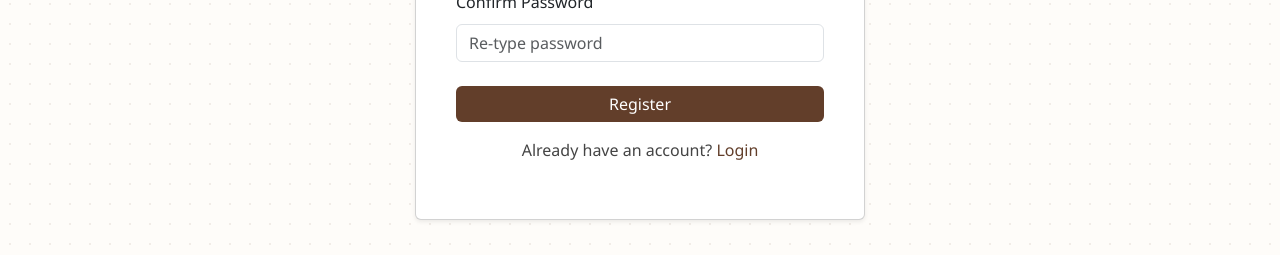
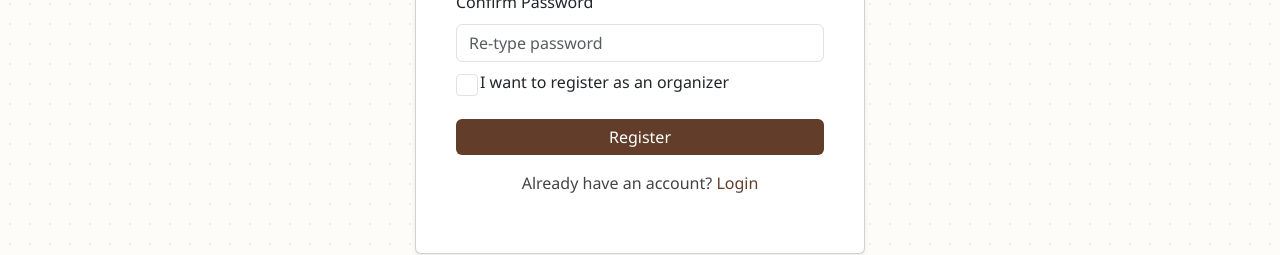
Before and after one commit to ZiadUni/gip-client, a React (Vite) app: page /register in a window 1280 px wide. Shown: the part 626-881 px from the top of the page. Built offline with nearby package versions, Linux system fonts and the light colour scheme; no server answers.

Commit message:
Add user authentication check to venue booking and update registration frontend for registering as an organizer.

```diff
--- a/src/components/Navbar.jsx
+++ b/src/components/Navbar.jsx
@@ -24,7 +24,8 @@ const AppNavbar = () => {
     { path: '/venue-booking', label: 'Book Venue' },
     { path: '/metrics', label: 'Metrics' },
     { path: '/about', label: 'About Us' },
-    { path: '/my-bookings', label: 'My Bookings' }
+    { path: '/my-bookings', label: 'My Bookings' },
+    { path: '/manager', label: 'Manager Panel' }
   ];
 
   const isVisitor = user.role === 'visitor';
@@ -40,6 +41,9 @@ const AppNavbar = () => {
           <Nav className="ms-auto align-items-center">
             {token && navLinks.map(link => {
               if (link.path === '/venue-booking' && isVisitor) return null;
+              if (link.path === '/metrics' && user.role !== 'staff') return null;
+              if (link.path === '/manager' && user.role !== 'staff') return null;
+
               return (
                 <Nav.Link
                   key={link.path}
--- a/src/pages/Register.jsx
+++ b/src/pages/Register.jsx
@@ -1,5 +1,5 @@
 // Register.jsx - Handles user registration form and validation
-// Basic email + password check before submission
+// Includes optional checkbox for requesting organizer role
 
 import React, { useState } from 'react';
 import { Form, Button, Card, Container, Alert, ProgressBar } from 'react-bootstrap';
@@ -7,7 +7,13 @@ import { useNavigate } from 'react-router-dom';
 import { apiFetch } from '../utils/api';
 
 const Register = () => {
-  const [form, setForm] = useState({ name: '', email: '', password: '', confirm: '' });
+  const [form, setForm] = useState({
+    name: '',
+    email: '',
+    password: '',
+    confirm: '',
+    wantsToBeOrganizer: false
+  });
   const [error, setError] = useState('');
   const [success, setSuccess] = useState('');
   const navigate = useNavigate();
@@ -42,12 +48,14 @@ const Register = () => {
     }
 
     try {
-const res = await apiFetch('/register', {        method: 'POST',
+      const res = await apiFetch('/register', {
+        method: 'POST',
         headers: { 'Content-Type': 'application/json' },
         body: JSON.stringify({
           name: form.name,
           email: form.email,
-          password: form.password
+          password: form.password,
+          wantsToBeOrganizer: form.wantsToBeOrganizer
         })
       });
 
@@ -136,14 +144,32 @@ const res = await apiFetch('/register', {        method: 'POST',
               )}
             </Form.Group>
 
-            <Button type="submit" className="w-100 bg-brown border-0 mt-3">
+            <Form.Group className="mb-3" controlId="wantsToBeOrganizer">
+              <Form.Check
+                type="checkbox"
+                label="I want to register as an organizer"
+                name="wantsToBeOrganizer"
+                checked={form.wantsToBeOrganizer}
+                onChange={e =>
+                  setForm({ ...form, wantsToBeOrganizer: e.target.checked })
+                }
+              />
+            </Form.Group>
+
+            <Button type="submit" className="w-100 bg-brown border-0 mt-2">
               Register
             </Button>
           </Form>
+
           <p className="text-center mt-3">
-  Already have an account? <span style={{ color: '#623E2A', cursor: 'pointer' }} onClick={() => navigate('/login')}>Login</span>
-</p>
-
+            Already have an account?{' '}
+            <span
+              style={{ color: '#623E2A', cursor: 'pointer' }}
+              onClick={() => navigate('/login')}
+            >
+              Login
+            </span>
+          </p>
         </Card.Body>
       </Card>
     </Container>
--- a/src/pages/VenueBooking.jsx
+++ b/src/pages/VenueBooking.jsx
@@ -1,7 +1,7 @@
 // VenueBooking.jsx - Lists venues for booking, each links to slot selection
-// Each venue links to VenueLiveBooking page
+// Redirects visitors to home if accessed directly
 
-import React from 'react';
+import React, { useEffect } from 'react';
 import { useNavigate } from 'react-router-dom';
 import { Card, Button, Container, Row, Col } from 'react-bootstrap';
 
@@ -40,6 +40,13 @@ const mockVenueSlots = [
 
 const VenueBooking = () => {
   const navigate = useNavigate();
+  const user = JSON.parse(localStorage.getItem('user') || '{}');
+
+  useEffect(() => {
+    if (user.role === 'visitor') {
+      navigate('/');
+    }
+  }, [user, navigate]);
 
   const handleBook = (slot) => {
     navigate('/VenueLiveBooking', { state: { slot } });
```
